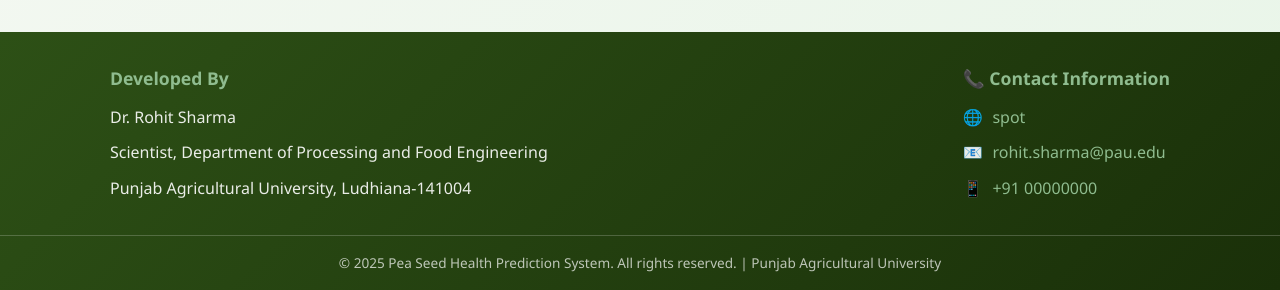
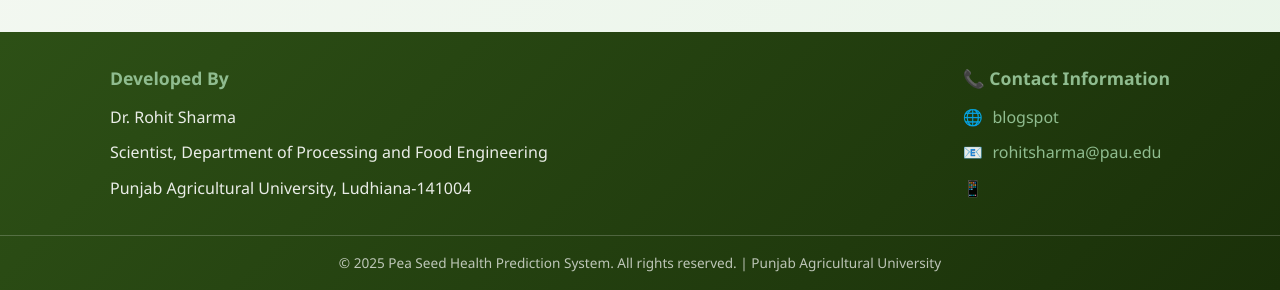
Before and after one commit to mail2rohit704/MyPythonProject, a Flask app: page / in a window 1280 px wide. Shown: the part 864-1154 px from the top of the page. Run offline with Flask 3, Linux system fonts and the light colour scheme.

Commit message:
Update index.html

```diff
--- a/templates/index.html
+++ b/templates/index.html
@@ -69,15 +69,15 @@
       <h4>📞 Contact Information</h4>
       <div class="contact-item">
         <span class="icon">🌐</span>
-        <a href="https://rohitsharmapfe.blogspot.com/" target="_blank">spot</a>
+        <a href="https://rohitsharmapfe.blogspot.com/" target="_blank">blogspot</a>
       </div>
       <div class="contact-item">
         <span class="icon">📧</span>
-        <a>rohit.sharma@pau.edu</a>
+        <a>rohitsharma@pau.edu</a>
       </div>
       <div class="contact-item">
         <span class="icon">📱</span>
-        <a href="tel:+0000000000">+91 00000000</a>
+        <a href="tel:+0000000000"></a>
       </div>
     </div>
   </div>
```
